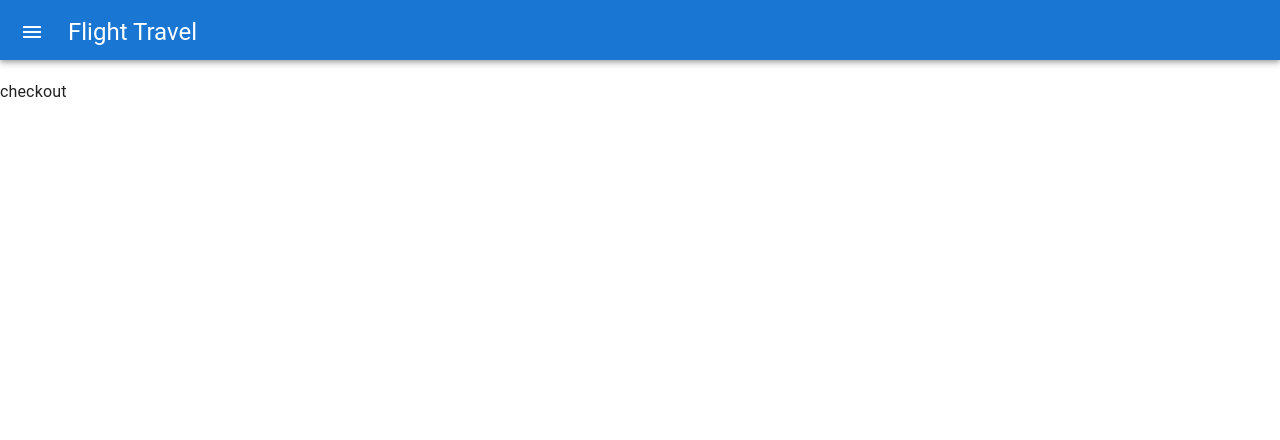
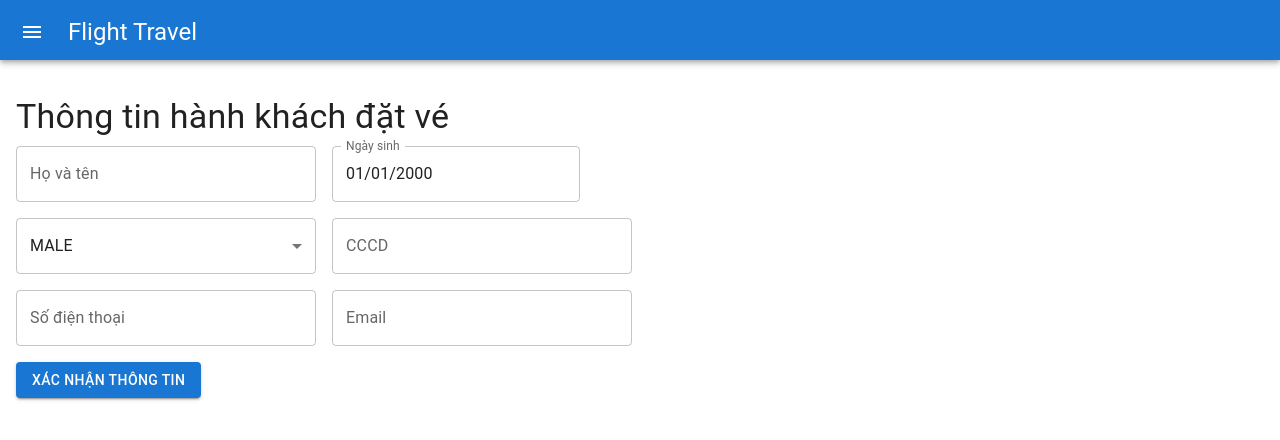
Before and after one commit to VanBaoTam/FlightTravel, a React (Vite) app in the folder packages/client/: page /checkout/1 in a window 1280 px wide. Shown: the top 440 px of the page. Built offline with nearby package versions, Linux system fonts and the light colour scheme.

Commit message:
add: checkout pages, improve others feats

```diff
--- a/packages/client/src/components/grid/index.tsx
+++ b/packages/client/src/components/grid/index.tsx
@@ -1,19 +1,21 @@
 import { DataGrid } from "@mui/x-data-grid";
 import { flightBothCols, flightOnceCols } from "../../constants";
 import { useCallback, useEffect, useState } from "react";
-import { Typography } from "@mui/material";
+import { Box, Button, Typography } from "@mui/material";
 import dayjs from "dayjs";
+import { displayToast } from "../../utils/toast";
+import { useNavigate } from "react-router-dom";
 
 function FlightGrid() {
   const [ids, setIds] = useState<number[]>([]);
-  const [flights, setFlights] = useState<JSON[]>();
+  const [flights, setFlights] = useState<JSON[]>([]);
   const [type, setType] = useState<number>(0); //true - both | false - once
   const [flightRows, setFlightRows] = useState<any[]>([]);
+  const navigation = useNavigate();
   const getValues = () => {
     const storedJsonString = sessionStorage.getItem("flightData");
     const storedJsonData = JSON.parse(storedJsonString || "");
     setFlights(storedJsonData);
-    console.log(storedJsonData);
     let data: any[] = [];
     if (storedJsonData[0].itineraries[1]) {
       setType(2);
@@ -41,7 +43,6 @@ function FlightGrid() {
       });
     } else {
       setType(1);
-      console.log("HERE");
       storedJsonData.map((ele: any) => {
         const value = {
           id: ele.id,
@@ -60,11 +61,27 @@ function FlightGrid() {
       });
     }
     setFlightRows(data);
-    console.log(data);
   };
   useEffect(() => {
     getValues();
   }, []);
+  const handleCheckout = () => {
+    if (ids.length < 1) {
+      displayToast("Xin hãy chọn 1 chuyến bay để tiếp tục!", "warning");
+      return;
+    }
+    if (ids.length > 1) {
+      displayToast("Xin hãy chọn duy nhất 1 chuyến bay!", "warning");
+      return;
+    }
+
+    if (sessionStorage.getItem("SelectedFlight")) {
+      sessionStorage.removeItem("SelectedFlight");
+    }
+    const jsonString = JSON.stringify(flights[ids[0] - 1]);
+    sessionStorage.setItem("SelectedFlight", jsonString);
+    navigation(`/checkout/${ids[0]}`);
+  };
   const handleSelectionModel = useCallback((ids: any[]) => {
     if (!ids.length) {
       return;
@@ -72,8 +89,24 @@ function FlightGrid() {
     setIds(ids);
   }, []);
   return flights ? (
-    <div>
-      <h1>Danh sách các chuyến bay</h1>
+    <Box>
+      <Box
+        sx={{
+          display: "flex",
+          justifyContent: "space-between",
+          alignItems: "center",
+          px: 1,
+        }}
+      >
+        <h3 style={{ fontSize: "20px" }}>Danh sách các chuyến bay</h3>{" "}
+        <Button
+          variant="contained"
+          sx={{ mr: 10, height: "50px", fontWeight: "Bold" }}
+          onClick={handleCheckout}
+        >
+          Thanh toán
+        </Button>
+      </Box>
       {type === 2 ? (
         <DataGrid
           rows={flightRows}
@@ -105,7 +138,7 @@ function FlightGrid() {
           onRowSelectionModelChange={handleSelectionModel}
         />
       )}
-    </div>
+    </Box>
   ) : (
     <Typography component={"h5"}>LOADING....</Typography>
   );
--- a/packages/client/src/pages/checkout/index.tsx
+++ b/packages/client/src/pages/checkout/index.tsx
@@ -1,5 +1,174 @@
-function Checkout() {
-  return <div>checkout</div>;
+import React, { useState } from "react";
+import {
+  Box,
+  Button,
+  Grid,
+  MenuItem,
+  Select,
+  TextField,
+  Typography,
+} from "@mui/material";
+import { DatePicker } from "@mui/x-date-pickers";
+import dayjs from "dayjs";
+import { displayToast } from "../../utils/toast";
+
+enum EGender {
+  MALE = "male",
+  FEMALE = "female",
 }
 
+interface FormData {
+  fullName: string;
+  gender: EGender;
+  idCard: string;
+  phoneNumber: string;
+  email: string;
+}
+
+const Checkout: React.FC = () => {
+  const [formData, setFormData] = useState<FormData>({
+    fullName: "",
+    gender: EGender.MALE,
+    idCard: "",
+    phoneNumber: "",
+    email: "",
+  });
+  const [birthDate, setBirthDate] = useState<any>(dayjs("2000-01-01"));
+  const handleChange = (
+    event: React.ChangeEvent<HTMLInputElement | HTMLTextAreaElement>
+  ) => {
+    const { name, value } = event.target;
+    let newValue = value;
+
+    // Validate idCard field to accept only numbers and have length of 10
+    if (name === "idCard") {
+      const regex = /^[0-9]*$/;
+      if (value.length <= 12 && regex.test(value)) {
+        newValue = value;
+      } else {
+        newValue = "";
+        displayToast("CCCD không được nhiều hơn 12 số!", "info");
+      }
+    }
+
+    // Validate phoneNumber field to start with 0 and have length of 10
+    if (name === "phoneNumber") {
+      const regex = /^0[0-9]*$/;
+      if (value.length <= 10 && regex.test(value)) {
+        newValue = value;
+      } else {
+        newValue = "";
+        displayToast("SDT phải đúng 10 số và bắt đầu bằng 0!", "info");
+      }
+    }
+
+    setFormData({ ...formData, [name]: newValue });
+  };
+
+  const handleSubmit = (event: React.FormEvent<HTMLFormElement>) => {
+    event.preventDefault();
+    if (formData.phoneNumber.length !== 10) {
+      displayToast("SDT phải đảm bảo đúng 10 chữ số", "info");
+      return;
+    }
+    if (formData.idCard.length !== 12) {
+      displayToast("CCCD phải đúng 12 số!", "info");
+      return;
+    }
+
+    console.log(formData);
+    // Add your logic to handle form submission here
+  };
+
+  return (
+    <Box sx={{ py: 1, px: 2 }}>
+      <Typography sx={{ py: 1 }} variant="h4">
+        Thông tin hành khách đặt vé
+      </Typography>
+      <form onSubmit={handleSubmit}>
+        <Grid container spacing={2}>
+          <Grid item xs={12} sm={3}>
+            <TextField
+              fullWidth
+              label="Họ và tên"
+              name="fullName"
+              value={formData.fullName}
+              onChange={handleChange}
+            />
+          </Grid>
+          <Grid item xs={12} sm={6}>
+            <DatePicker
+              value={birthDate}
+              maxDate={dayjs("2005-12-31")}
+              onChange={(value) => {
+                if (value && value < dayjs("2006-01-01")) setBirthDate(value);
+              }}
+              label="Ngày sinh"
+            />
+          </Grid>
+          <Grid item xs={3}></Grid>
+          <Grid item xs={12} sm={3}>
+            <Select
+              value={formData.gender}
+              onChange={(e) => {
+                const gender = e.target.value;
+                if (gender === EGender.MALE) {
+                  setFormData({ ...formData, ["gender"]: EGender.MALE });
+                } else {
+                  setFormData({ ...formData, ["gender"]: EGender.FEMALE });
+                }
+              }}
+              fullWidth
+            >
+              <MenuItem value={EGender.MALE} key={EGender.MALE}>
+                MALE
+              </MenuItem>
+              <MenuItem value={EGender.FEMALE} key={EGender.FEMALE}>
+                FEMALE
+              </MenuItem>
+            </Select>
+          </Grid>
+          <Grid item xs={12} sm={3}>
+            <TextField
+              fullWidth
+              label=" CCCD"
+              name="idCard"
+              type="text"
+              value={formData.idCard}
+              onChange={handleChange}
+            />
+          </Grid>
+          <Grid item xs={12} sm={5}></Grid>
+          <Grid item xs={12} sm={3}>
+            <TextField
+              fullWidth
+              label="Số điện thoại"
+              name="phoneNumber"
+              type="tel"
+              inputMode="numeric"
+              value={formData.phoneNumber}
+              onChange={handleChange}
+            />
+          </Grid>
+          <Grid item xs={2} sm={3}>
+            <TextField
+              fullWidth
+              label="Email"
+              name="email"
+              type="email"
+              value={formData.email}
+              onChange={handleChange}
+            />
+          </Grid>
+          <Grid item xs={12}>
+            <Button type="submit" variant="contained" color="primary">
+              Xác nhận thông tin
+            </Button>
+          </Grid>
+        </Grid>
+      </form>
+    </Box>
+  );
+};
+
 export default Checkout;
--- a/packages/client/src/pages/home/index.tsx
+++ b/packages/client/src/pages/home/index.tsx
@@ -81,6 +81,11 @@ const Home: React.FC = () => {
       EndAirport: data.EndAirport,
       returnDate: endDate ?? undefined,
     };
+    if (sessionStorage.getItem("DATAFORM")) {
+      sessionStorage.removeItem("DATAFORM ");
+    }
+    const json = JSON.stringify(returnData);
+    sessionStorage.setItem("DATAFORM", json);
     SearchFlights(returnData);
   };
 
@@ -241,6 +246,7 @@ const Home: React.FC = () => {
           <Grid item xs={6}>
             <DatePicker
               value={startedDate}
+              minDate={dayjs()}
               onChange={(value) => {
                 if (value) setStartedDate(value);
               }}
@@ -292,6 +298,7 @@ const Home: React.FC = () => {
             <Grid item xs={6}>
               <DatePicker
                 value={endDate}
+                minDate={dayjs()}
                 onChange={(value) => {
                   if (value) setEndDate(value);
                 }}
```
